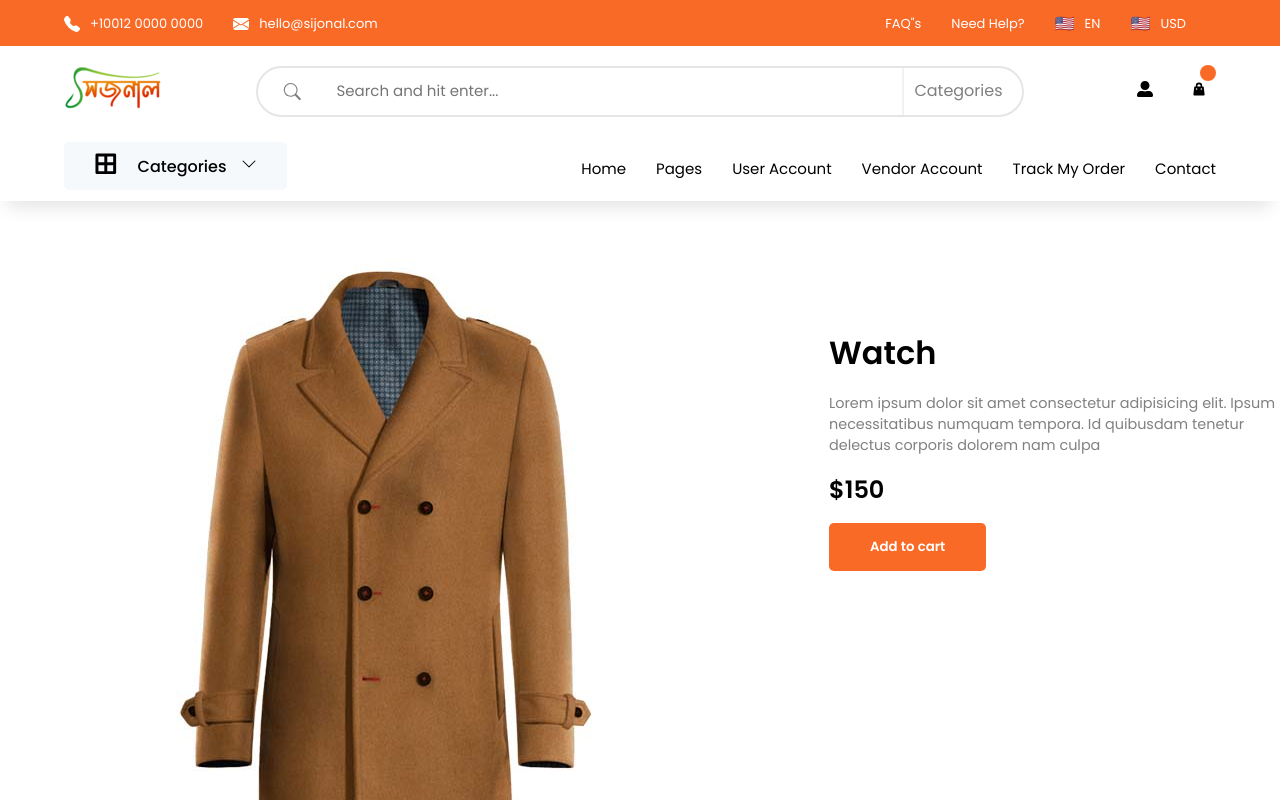
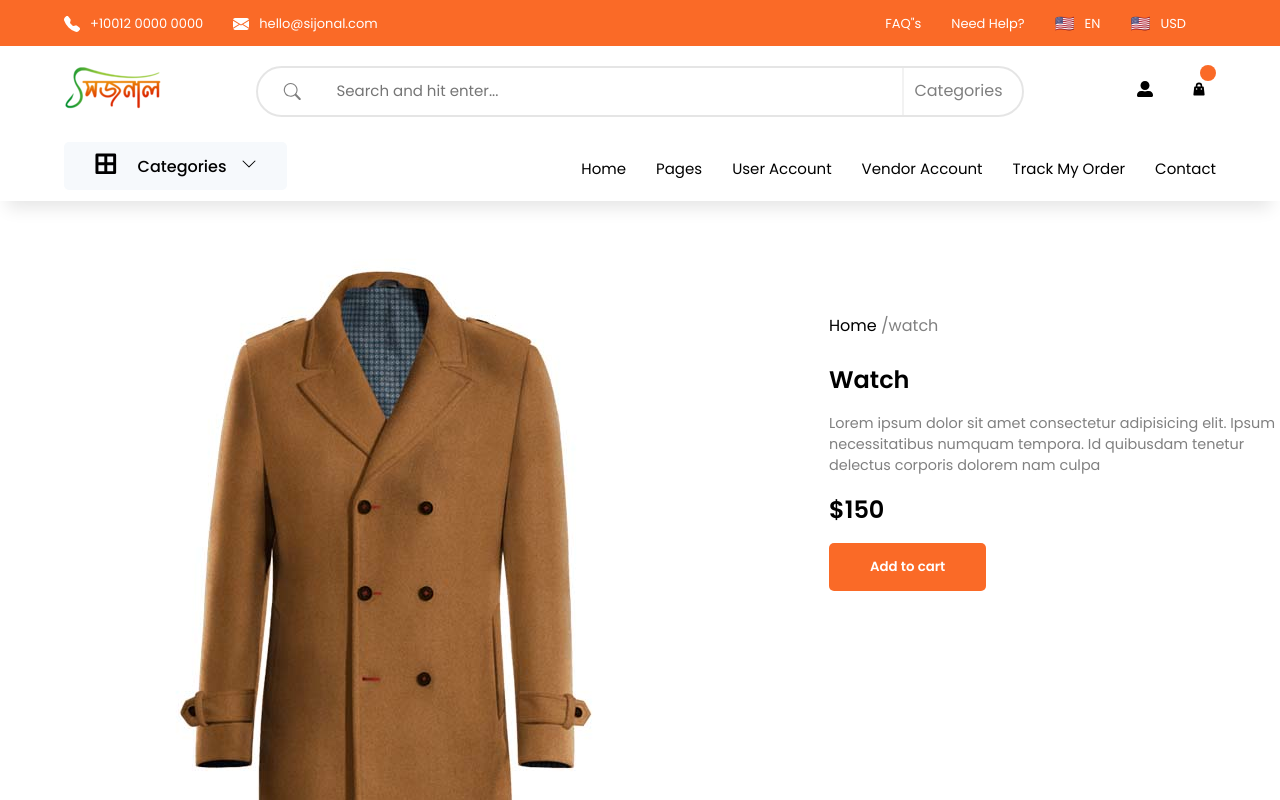
Before and after one commit to faha1999/sijonal, a React (Create React App) app: page /watch in a window 1280 px wide. Shown: the top 800 px of the page. Built offline with nearby package versions, Linux system fonts and the light colour scheme.

Commit message:
applied dynamic page title

```diff
--- a/package.json
+++ b/package.json
@@ -9,6 +9,7 @@
     "axios": "^1.2.2",
     "react": "^18.2.0",
     "react-dom": "^18.2.0",
+    "react-helmet": "^6.1.0",
     "react-icons": "^4.7.1",
     "react-router-dom": "^6.4.5",
     "react-scripts": "5.0.1",
--- a/public/index.html
+++ b/public/index.html
@@ -13,7 +13,7 @@
 
     <link rel="manifest" href="%PUBLIC_URL%/manifest.json" />
 
-    <title>sijonal - the best online shop in Bangladesh.</title>
+    <!-- <title>sijonal - the best online shop in Bangladesh.</title> -->
   </head>
   <body>
     <noscript>You need to enable JavaScript to run this app.</noscript>
--- a/src/App.jsx
+++ b/src/App.jsx
@@ -12,6 +12,7 @@ import { CheckOut } from './pages/CheckOut';
 import { User } from './pages/User';
 import { Watch } from './productDetails/watch/Watch';
 import { watchDetails, watchImg } from './data/productsDetails/watchDetails';
+import { PageTitle } from './Common/pageTitle/PageTitle';
 
 export const App = () => {
   const { flashData } = Data;
@@ -53,6 +54,7 @@ export const App = () => {
 
   return (
     <>
+      <PageTitle title="sijonal - the best online shop in Bangladesh." />
       <BrowserRouter>
         <Header CartItem={CartItem} />
         <Routes>
--- a/src/Common/cart/Cart.jsx
+++ b/src/Common/cart/Cart.jsx
@@ -1,6 +1,7 @@
 import React from 'react';
 import { AiOutlineClose, AiOutlineMinus, AiOutlinePlus } from 'react-icons/ai';
 import { Link } from 'react-router-dom';
+import { PageTitle } from '../pageTitle/PageTitle';
 
 export const Cart = ({ CartItem, setCartItem, addToCart, decreaseQty }) => {
   const totalPrice = CartItem.reduce(
@@ -15,6 +16,8 @@ export const Cart = ({ CartItem, setCartItem, addToCart, decreaseQty }) => {
   return (
     <>
       <section className="cart-items">
+        <PageTitle title="My cart" />
+
         <div className="container d_flex d_flex_sm">
           <div className="cart-details">
             {CartItem.length === 0 && (
--- /dev/null
+++ b/src/Common/pageTitle/PageTitle.jsx
@@ -0,0 +1,14 @@
+import React, { useEffect } from 'react';
+import { Helmet } from 'react-helmet';
+
+export const PageTitle = (props) => {
+  useEffect(() => {
+    document.title = `${props.title}`;
+  }, [props.title]);
+
+  return (
+    <Helmet>
+      <title>{props.title}</title>
+    </Helmet>
+  );
+};
--- a/src/pages/CheckOut.jsx
+++ b/src/pages/CheckOut.jsx
@@ -1,10 +1,13 @@
 import React from 'react';
+import { PageTitle } from '../Common/pageTitle/PageTitle';
 import { CustomerInfo } from '../components/checkOutDetails/CeckoutInfo/CustomerInfo';
 import { CurrentCart } from '../components/checkOutDetails/CurrentCart/CurrentCart';
 
 export const CheckOut = ({ CartItem, setCartItem, addToCart, decreaseQty }) => {
   return (
     <section className="container checkOutSection">
+      <PageTitle title="Check out" />
+
       <div className="d_flex">
         <CustomerInfo />
         <CurrentCart
--- a/src/pages/Contact.jsx
+++ b/src/pages/Contact.jsx
@@ -1,12 +1,15 @@
 import React from 'react';
 import aboutUs from '../assets/contact/about-us.png';
 import blog4 from '../assets/contact/blog-4.jpg';
+import { PageTitle } from '../Common/pageTitle/PageTitle';
 import { Categories } from '../components/home/partials/Categories';
 import { contactData } from '../data/contactData';
 
 export const Contact = () => {
   return (
     <section className="contact">
+      <PageTitle title="Contact us" />
+
       <div className="container">
         <div className="f_flex">
           <Categories />
--- a/src/pages/TrackMyOrder.jsx
+++ b/src/pages/TrackMyOrder.jsx
@@ -2,6 +2,7 @@ import React, { useState } from 'react';
 import axios from 'axios';
 import { CgTrack } from 'react-icons/cg';
 import { MyOrderDetails } from '../components/MyOrderDetails/MyOrderDetails';
+import { PageTitle } from '../Common/pageTitle/PageTitle';
 
 export const TrackMyOrder = () => {
   const [trackingNumber, setTrackingNumber] = useState('');
@@ -19,6 +20,8 @@ export const TrackMyOrder = () => {
   return (
     <>
       <div className="trackMyOrder container">
+        <PageTitle title="Track my order" />
+
         <h1>Track My Order</h1>
         <form className="search-box" onSubmit={handleSubmit}>
           <CgTrack />
--- a/src/pages/User.jsx
+++ b/src/pages/User.jsx
@@ -1,6 +1,7 @@
 import React, { useState } from 'react';
 import { LogIn } from '../Common/logIn/LogIn';
 import { SignUp } from '../Common/logIn/SignUp';
+import { PageTitle } from '../Common/pageTitle/PageTitle';
 
 export const User = () => {
   const [showLogin, setShowLogin] = useState(true);
@@ -15,6 +16,8 @@ export const User = () => {
   return (
     <>
       <section className="userAccount">
+        <PageTitle title="User" />
+
         <div className="container">
           <div className="f_flex contact-column">
             <div className="login-signup-buttons">
--- a/src/productDetails/watch/Watch.jsx
+++ b/src/productDetails/watch/Watch.jsx
@@ -1,11 +1,16 @@
 import React, { useState } from 'react';
+import { useLocation } from 'react-router-dom';
+import { PageTitle } from '../../Common/pageTitle/PageTitle';
 
 export const Watch = ({ watchImg, watchDetails, addToCart }) => {
   const [currentProductImage, setCurrentProductImage] = useState(0);
+  const { pathname } = useLocation();
 
   return (
     <>
-      <main className="productDetails">
+      <section className="productDetails">
+        <PageTitle title="Watch" />
+
         <div className="container-md grid product-container">
           <div className="flex product-image">
             <img src={watchImg[currentProductImage].png} alt="products img" />
@@ -30,6 +35,10 @@ export const Watch = ({ watchImg, watchDetails, addToCart }) => {
             </div>
           </div>
           <div className="product-description flow">
+            <span className="pathName">
+              <a href="/">Home</a> {pathname}
+            </span>
+
             {watchDetails.map((watchDetails) => (
               <div key={watchDetails.name}>
                 <h1 className="">{watchDetails.name}</h1>
@@ -51,7 +60,7 @@ export const Watch = ({ watchImg, watchDetails, addToCart }) => {
             ))}
           </div>
         </div>
-      </main>
+      </section>
     </>
   );
 };
--- a/src/styles/pages/user/_user.scss
+++ b/src/styles/pages/user/_user.scss
@@ -53,10 +53,6 @@
       cursor: pointer;
       width: 12.5rem;
       transition: 0.2s ease-in-out;
-
-      &:hover {
-        background-color: $orange;
-      }
     }
 
     .active {
--- a/src/styles/productDetals/_product.scss
+++ b/src/styles/productDetals/_product.scss
@@ -24,6 +24,10 @@
     .product-description {
       padding-block: 3.875rem;
       margin-top: 1.5rem;
+
+      .pathName {
+        color: $gray;
+      }
 
       .description {
         font-size: 0.9rem;
```
Also changed, not shown: 1 other file (tests, documents, lock files or other folders).
